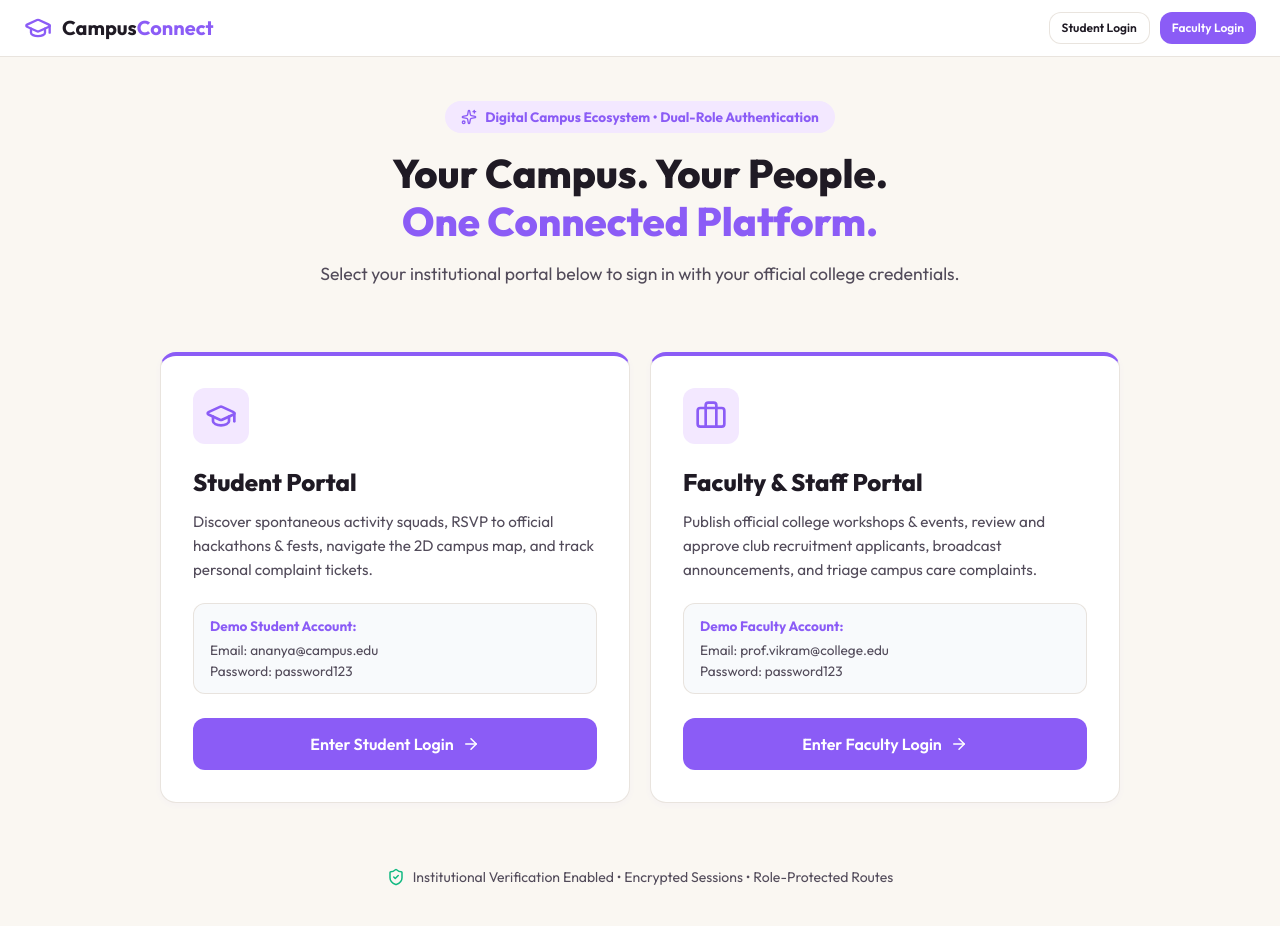
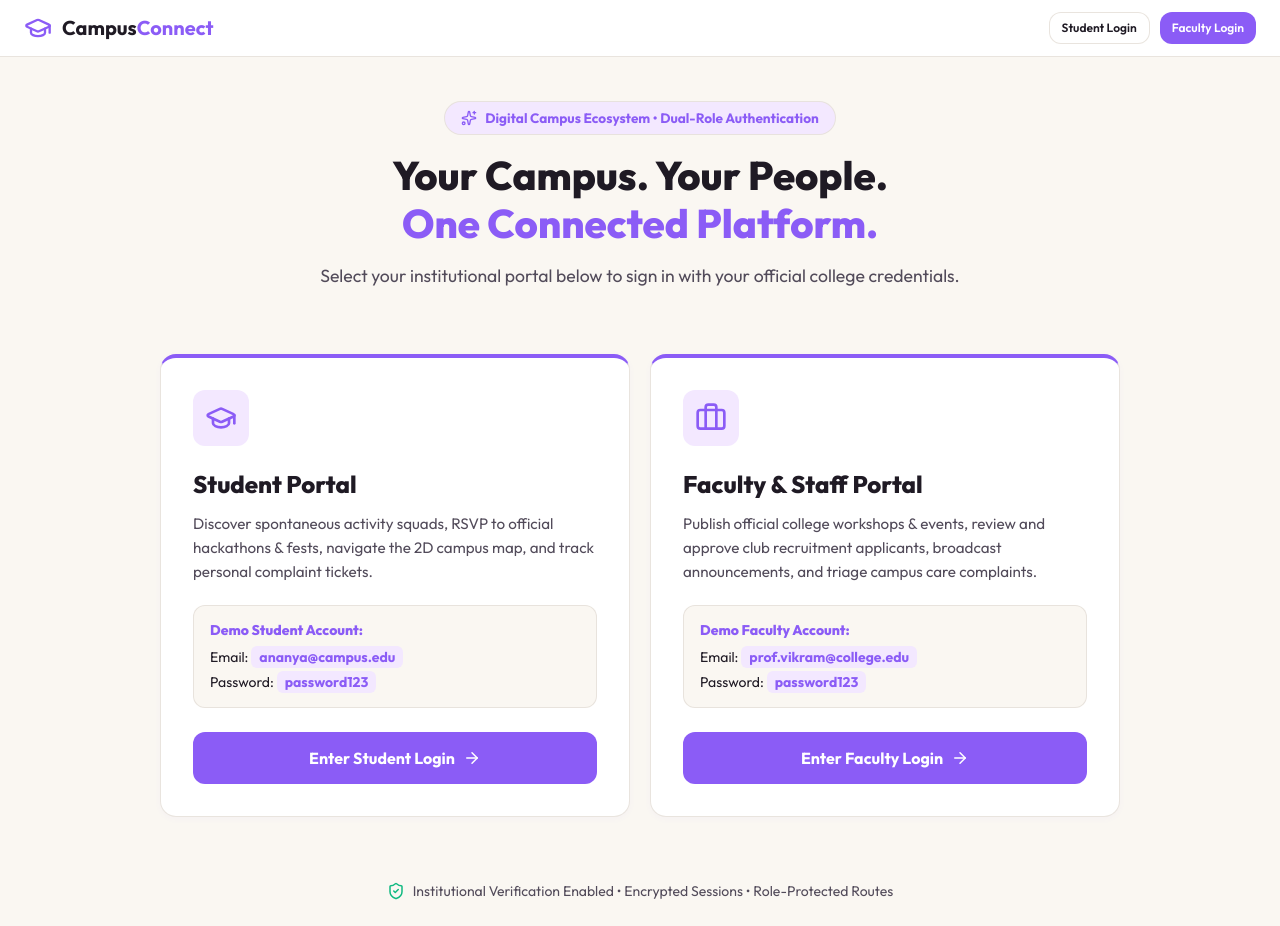
Before and after one commit to yogithapurushothaman/Campus-Connect, a React app in the folder frontend/: page / in a window 1280 px wide. Built offline with nearby package versions, Linux system fonts and the light colour scheme; the HTML template or start-up script is replaced by a standard one.

Commit message:
fix: Update LandingPage demo account boxes to use dynamic theme variables for high contrast

```diff
--- a/frontend/src/pages/LandingPage.jsx
+++ b/frontend/src/pages/LandingPage.jsx
@@ -1,6 +1,6 @@
 import React from 'react';
 import { Link } from 'react-router-dom';
-import { GraduationCap, Briefcase, Sparkles, ShieldCheck, ArrowRight, MapPin, MessageSquare, Calendar } from 'lucide-react';
+import { GraduationCap, Briefcase, Sparkles, ShieldCheck, ArrowRight } from 'lucide-react';
 import { Navbar } from '../components/Navbar';
 
 export const LandingPage = () => {
@@ -11,13 +11,13 @@ export const LandingPage = () => {
 
         {/* Main Hero Title */}
         <div style={{ textAlign: 'center', maxWidth: '780px', margin: '20px auto 40px' }}>
-          <div style={{ display: 'inline-flex', alignItems: 'center', gap: '8px', background: 'var(--primary-light)', color: 'var(--primary)', padding: '6px 16px', borderRadius: 'var(--radius-full)', fontSize: '0.85rem', fontWeight: '700', marginBottom: '16px' }}>
+          <div style={{ display: 'inline-flex', alignItems: 'center', gap: '8px', background: 'var(--primary-light)', color: 'var(--primary-purple)', padding: '6px 16px', borderRadius: 'var(--radius-full)', fontSize: '0.85rem', fontWeight: '700', marginBottom: '16px', border: '1px solid var(--border-color)' }}>
             <Sparkles size={16} />
             <span>Digital Campus Ecosystem • Dual-Role Authentication</span>
           </div>
           <h1 style={{ fontSize: '2.5rem', fontWeight: '800', lineHeight: 1.2, marginBottom: '16px', color: 'var(--text-main)' }}>
             Your Campus. Your People. <br />
-            <span style={{ color: 'var(--primary)' }}>One Connected Platform.</span>
+            <span style={{ color: 'var(--primary-purple)' }}>One Connected Platform.</span>
           </h1>
           <p style={{ fontSize: '1.1rem', color: 'var(--text-muted)' }}>
             Select your institutional portal below to sign in with your official college credentials.
@@ -28,48 +28,56 @@ export const LandingPage = () => {
         <div className="grid-2" style={{ maxWidth: '960px', width: '100%', margin: '0 auto' }}>
 
           {/* Student Card */}
-          <div className="glass-card glass-card-interactive" style={{ padding: '32px', display: 'flex', flexDirection: 'column', justifyContent: 'space-between', borderTop: '4px solid var(--student-accent)' }}>
+          <div className="glass-card glass-card-interactive" style={{ padding: '32px', display: 'flex', flexDirection: 'column', justifyContent: 'space-between', borderTop: '4px solid var(--primary-purple)' }}>
             <div>
-              <div style={{ width: 56, height: 56, borderRadius: 'var(--radius-md)', background: 'var(--student-light)', color: 'var(--student-accent)', display: 'flex', alignItems: 'center', justifyContent: 'center', marginBottom: '20px' }}>
+              <div style={{ width: 56, height: 56, borderRadius: 'var(--radius-md)', background: 'var(--primary-light)', color: 'var(--primary-purple)', display: 'flex', alignItems: 'center', justifyContent: 'center', marginBottom: '20px' }}>
                 <GraduationCap size={32} />
               </div>
-              <h2 style={{ fontSize: '1.5rem', fontWeight: '800', marginBottom: '10px' }}>Student Portal</h2>
+              <h2 style={{ fontSize: '1.5rem', fontWeight: '800', marginBottom: '10px', color: 'var(--text-main)' }}>Student Portal</h2>
               <p style={{ color: 'var(--text-muted)', fontSize: '0.95rem', marginBottom: '20px', lineHeight: 1.6 }}>
                 Discover spontaneous activity squads, RSVP to official hackathons & fests, navigate the 2D campus map, and track personal complaint tickets.
               </p>
 
-              <div style={{ background: '#F8FAFC', padding: '12px 16px', borderRadius: 'var(--radius-md)', fontSize: '0.85rem', marginBottom: '24px', border: '1px solid var(--border-color)' }}>
-                <div style={{ fontWeight: '700', color: 'var(--student-accent)', marginBottom: '4px' }}>Demo Student Account:</div>
-                <div style={{ color: 'var(--text-muted)' }}>Email: <code>ananya@campus.edu</code></div>
-                <div style={{ color: 'var(--text-muted)' }}>Password: <code>password123</code></div>
+              <div style={{ background: 'var(--bg-page)', padding: '14px 16px', borderRadius: 'var(--radius-md)', fontSize: '0.875rem', marginBottom: '24px', border: '1px solid var(--border-color)' }}>
+                <div style={{ fontWeight: '800', color: 'var(--primary-purple)', marginBottom: '6px' }}>Demo Student Account:</div>
+                <div style={{ color: 'var(--text-main)', marginBottom: '4px' }}>
+                  Email: <code style={{ color: 'var(--primary-purple)', background: 'var(--primary-light)', padding: '2px 8px', borderRadius: '6px', fontWeight: '700' }}>ananya@campus.edu</code>
+                </div>
+                <div style={{ color: 'var(--text-main)' }}>
+                  Password: <code style={{ color: 'var(--primary-purple)', background: 'var(--primary-light)', padding: '2px 8px', borderRadius: '6px', fontWeight: '700' }}>password123</code>
+                </div>
               </div>
             </div>
 
-            <Link to="/login/student" className="btn btn-primary" style={{ width: '100%', padding: '14px', background: 'var(--student-accent)', fontSize: '1rem' }}>
+            <Link to="/login/student" className="btn btn-primary" style={{ width: '100%', padding: '14px', background: 'var(--primary-purple)', fontSize: '1rem', fontWeight: '700' }}>
               <span>Enter Student Login</span>
               <ArrowRight size={18} />
             </Link>
           </div>
 
           {/* Faculty Card */}
-          <div className="glass-card glass-card-interactive" style={{ padding: '32px', display: 'flex', flexDirection: 'column', justifyContent: 'space-between', borderTop: '4px solid var(--faculty-accent)' }}>
+          <div className="glass-card glass-card-interactive" style={{ padding: '32px', display: 'flex', flexDirection: 'column', justifyContent: 'space-between', borderTop: '4px solid var(--primary-purple)' }}>
             <div>
-              <div style={{ width: 56, height: 56, borderRadius: 'var(--radius-md)', background: 'var(--faculty-light)', color: 'var(--faculty-accent)', display: 'flex', alignItems: 'center', justifyContent: 'center', marginBottom: '20px' }}>
+              <div style={{ width: 56, height: 56, borderRadius: 'var(--radius-md)', background: 'var(--primary-light)', color: 'var(--primary-purple)', display: 'flex', alignItems: 'center', justifyContent: 'center', marginBottom: '20px' }}>
                 <Briefcase size={32} />
               </div>
-              <h2 style={{ fontSize: '1.5rem', fontWeight: '800', marginBottom: '10px' }}>Faculty & Staff Portal</h2>
+              <h2 style={{ fontSize: '1.5rem', fontWeight: '800', marginBottom: '10px', color: 'var(--text-main)' }}>Faculty & Staff Portal</h2>
               <p style={{ color: 'var(--text-muted)', fontSize: '0.95rem', marginBottom: '20px', lineHeight: 1.6 }}>
                 Publish official college workshops & events, review and approve club recruitment applicants, broadcast announcements, and triage campus care complaints.
               </p>
 
-              <div style={{ background: '#F8FAFC', padding: '12px 16px', borderRadius: 'var(--radius-md)', fontSize: '0.85rem', marginBottom: '24px', border: '1px solid var(--border-color)' }}>
-                <div style={{ fontWeight: '700', color: 'var(--faculty-accent)', marginBottom: '4px' }}>Demo Faculty Account:</div>
-                <div style={{ color: 'var(--text-muted)' }}>Email: <code>prof.vikram@college.edu</code></div>
-                <div style={{ color: 'var(--text-muted)' }}>Password: <code>password123</code></div>
+              <div style={{ background: 'var(--bg-page)', padding: '14px 16px', borderRadius: 'var(--radius-md)', fontSize: '0.875rem', marginBottom: '24px', border: '1px solid var(--border-color)' }}>
+                <div style={{ fontWeight: '800', color: 'var(--primary-purple)', marginBottom: '6px' }}>Demo Faculty Account:</div>
+                <div style={{ color: 'var(--text-main)', marginBottom: '4px' }}>
+                  Email: <code style={{ color: 'var(--primary-purple)', background: 'var(--primary-light)', padding: '2px 8px', borderRadius: '6px', fontWeight: '700' }}>prof.vikram@college.edu</code>
+                </div>
+                <div style={{ color: 'var(--text-main)' }}>
+                  Password: <code style={{ color: 'var(--primary-purple)', background: 'var(--primary-light)', padding: '2px 8px', borderRadius: '6px', fontWeight: '700' }}>password123</code>
+                </div>
               </div>
             </div>
 
-            <Link to="/login/faculty" className="btn btn-faculty" style={{ width: '100%', padding: '14px', fontSize: '1rem' }}>
+            <Link to="/login/faculty" className="btn btn-primary" style={{ width: '100%', padding: '14px', background: 'var(--primary-purple)', fontSize: '1rem', fontWeight: '700' }}>
               <span>Enter Faculty Login</span>
               <ArrowRight size={18} />
             </Link>
```
